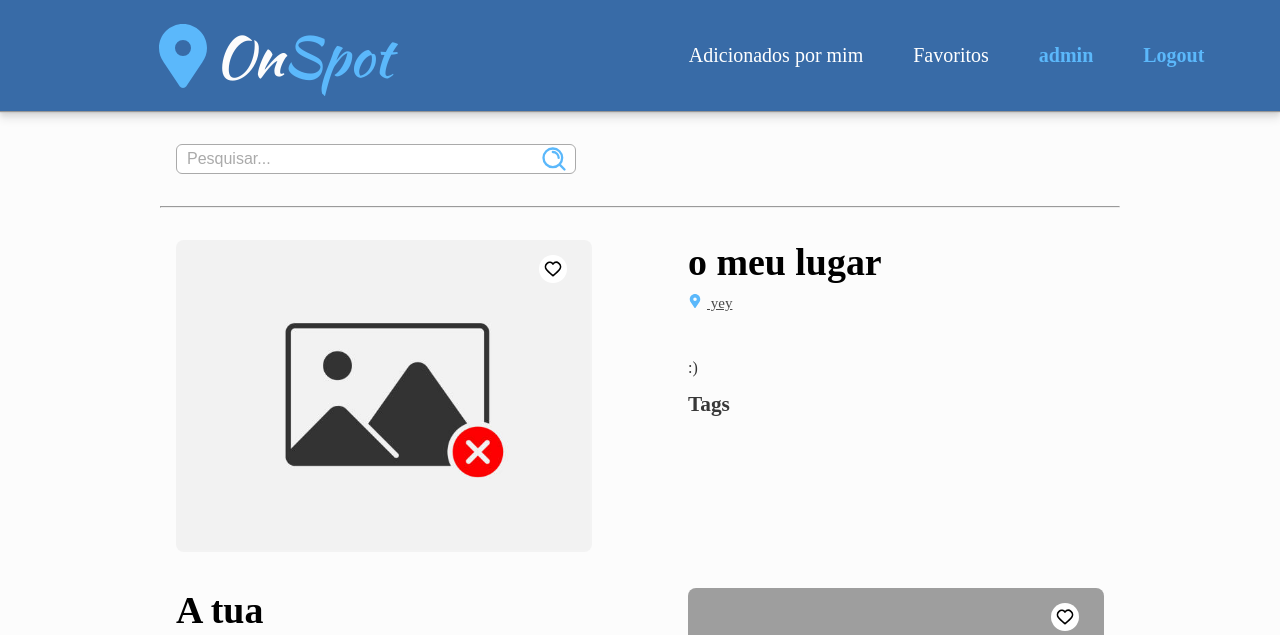
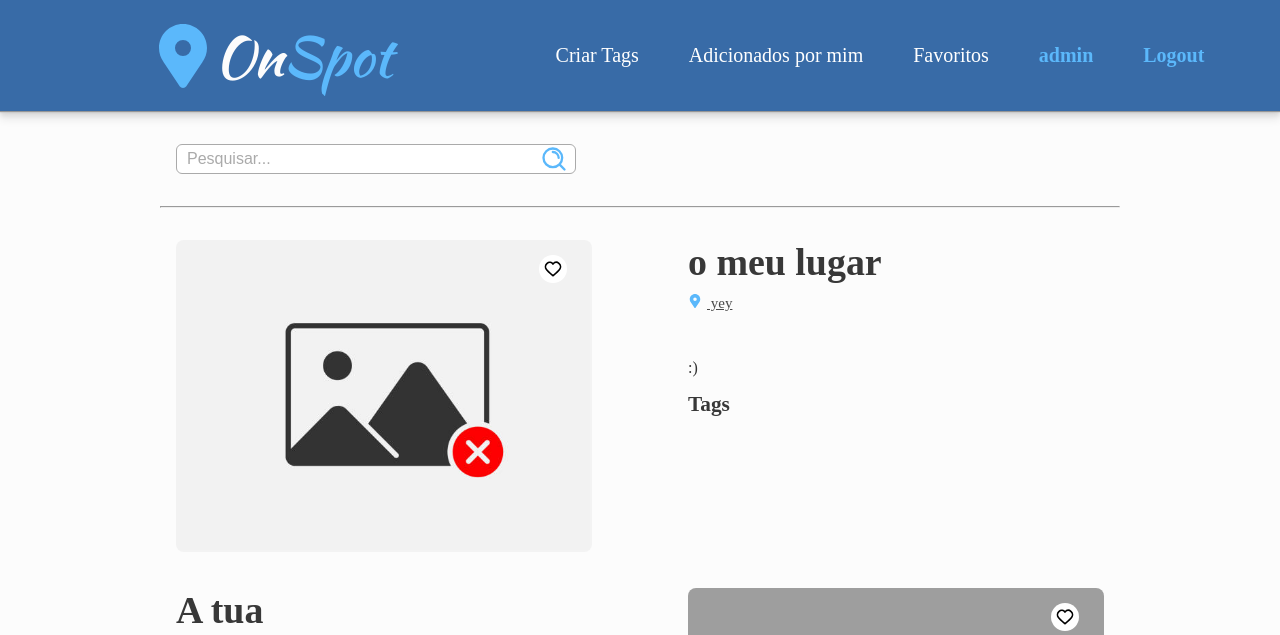
Before and after one commit to AlexandreMilharado/ProjetoDIAM, a Django app: page / in a window 1280 px wide. Shown: the top 635 px of the page. Run offline with Django 5.2, Linux system fonts and the light colour scheme; a user stored in the database is signed in; data comes from the database, SQL or seed files in the repository; both versions use the stored data as it was after the commit; data that the repository does not hold is empty; some web fonts are replaced; grey boxes are pictures that could not be loaded.

Commit message:
Screen Add tags completed + feature next usertest

```diff
--- a/backend/website/static/css/styles.css
+++ b/backend/website/static/css/styles.css
@@ -415,7 +415,7 @@ header nav a:hover {
   gap: 6rem;
 }
 .place-title {
-  color: #000000;
+  color: var(--secondarybg-color);
 }
 
 .place-image-container {
@@ -686,3 +686,14 @@ header nav a:hover {
     transform: scale(0.9);
   }
 }
+
+.text {
+  color: var(--text-primary);
+}
+
+.tags-container {
+  display: flex;
+  flex-wrap: wrap;
+  flex-direction: column;
+  align-content: space-around;
+}
--- a/backend/website/templates/website/base.html
+++ b/backend/website/templates/website/base.html
@@ -23,13 +23,16 @@
             <legend>On<span>Spot</span></legend>
         </a>
         <nav>
+            {%if request.user.is_superuser %}
+                <a href="{% url 'website:createTag' %}">Criar Tags</a>
+            {% endif %}
             <a href="{% url 'website:myPlaces' %}">Adicionados por mim</a>
             <a href="{% url 'website:favoritePlaces' %}">Favoritos</a>
             {% if not request.user.is_authenticated %}
-            <a href="{% url 'website:login' %}">Log in</a>
+                <a href="{% url 'website:login' %}">Log in</a>
             {% else %}
-            <a id="username-text" href="#">{{ request.user.username }}</a>
-            <a id="username-text" href="{% url 'website:logout' %}">Logout</a>
+                <a id="username-text" href="#">{{ request.user.username }}</a>
+                <a id="username-text" href="{% url 'website:logout' %}">Logout</a>
             {% endif %}
         </nav>
     </header>
--- a/backend/website/templates/website/index.html
+++ b/backend/website/templates/website/index.html
@@ -20,7 +20,7 @@
                 </figure>
             {% endif %}
             <aside>
-                <h3 class="place-title">{{ place.title }}</h3>
+                <h3 class="text">{{ place.title }}</h3>
                 <span class="place-location"><svg
                     xmlns="http://www.w3.org/2000/svg"
                     xmlSpace="preserve"
@@ -46,7 +46,8 @@
                     <h5>Tags</h5>
                     <ul class="tag-list">
                         {% for tag in place.bestRatedTags %}
-                        <li class="tag">{{ tag}}</li> {% endfor %}
+                            <li class="tag">{{ tag}}</li>
+                        {% endfor %}
                     </ul>
                </section>
             </aside>
@@ -61,7 +62,7 @@
         {% endfor %}
     </section>
     {% else %}
-        <h1 class="place-title message-no-places">{{emptyPlaces}}</h1>
+        <h1 class="message-no-places">{{emptyPlaces}}</h1>
     {% endif %}
 {% endblock %}
 
--- a/backend/website/templates/website/myPlaces.html
+++ b/backend/website/templates/website/myPlaces.html
@@ -22,7 +22,7 @@
     <section class="form-group">
         <form id="create-place-form" class="form-group create-place" style="display: none" action="{% url 'website:myPlaces' %}" method="post" enctype="multipart/form-data">
             {% csrf_token %}
-            <h1 class="place-title" style="color: var(--secondarybg-color)">Adicionar um Lugar</h1>
+            <h1 class="place-title" >Adicionar um Lugar</h1>
             <br/>
             <label  class="create-place-label" for="title">Título:<br />
                 <input class="form-control create-place-input" type="text" id="title" name="title" placeholder="Dá um nome ao teu lugar" required>
--- a/backend/website/urls.py
+++ b/backend/website/urls.py
@@ -27,6 +27,7 @@ urlpatterns = [
     path("logout", views.logoutView, name="logout"),
     path("myPlaces", views.myPlaces, name="myPlaces"),
     path("favoritePlaces", views.favoritePlaces, name="favoritePlaces"),
+    path("createTag", views.createTag, name="createTag"),
     path(
         "<int:place_id>/favorite",
         views.favoriteOrUnFavoritePlace,
--- a/backend/website/views.py
+++ b/backend/website/views.py
@@ -3,7 +3,7 @@ from django.urls import reverse
 from django.contrib.auth import authenticate, login, logout
 from django.http import HttpResponseRedirect
 from django.contrib.auth.models import User
-from myapi.models import Utilizador, Place
+from myapi.models import Utilizador, Place, Tag
 from django.utils.dateparse import parse_datetime
 from django.contrib.auth.decorators import login_required, user_passes_test
 from django.core.files.storage import FileSystemStorage
@@ -13,6 +13,12 @@ from django.shortcuts import get_object_or_404
 from django.shortcuts import redirect
 
 
+# Test decorators
+def isSuperUser(user):
+    return user.is_superuser
+
+
+# Views
 def index(request):
     placeList = Place.objects.all()  # TODO Buscar os melhores
     return render(
@@ -33,8 +39,13 @@ def loginView(request):
             user = authenticate(username=username, password=password)
             if user is not None:
                 login(request, user)
-                request.session["votos"] = 0
-                return HttpResponseRedirect(reverse("website:index"))
+                request.session["votos"] = 0  # TODO Retirar e meter outra coisa
+                reverseTo = request.environ["HTTP_REFERER"].split("=")
+                return HttpResponseRedirect(
+                    reverse(
+                        f"website:{'index' if len(reverseTo) == 1 else reverseTo[1][1:]}"
+                    )
+                )
             else:
                 return render(
                     request,
@@ -131,6 +142,29 @@ def favoritePlaces(request):
     )
 
 
+@user_passes_test(test_func=isSuperUser, login_url="/login")
+def createTag(request):
+    if request.method == "POST":
+        try:
+            tagName = request.POST["tagName"]
+            t = Tag(name=tagName)
+            t.save()
+        except KeyError:
+            return render(
+                request,
+                "website/createTag.html",
+                {
+                    "modalMessage": {
+                        "msg": "Erro ao criar a Tag",
+                        "image": "/images/censorship.svg",
+                    }
+                },
+            )
+
+    tags = Tag.objects.all().order_by("-id")
+    return render(request, "website/createTag.html", {"tags": tags})
+
+
 @login_required(login_url="/login")
 def favoriteOrUnFavoritePlace(request, place_id):
     place = get_object_or_404(Place, pk=place_id)
```
Also changed, not shown: backend/website/templates/website/createTag.html (added, +27 -0 lines), backend/db.sqlite3 (added), 1 other file.
